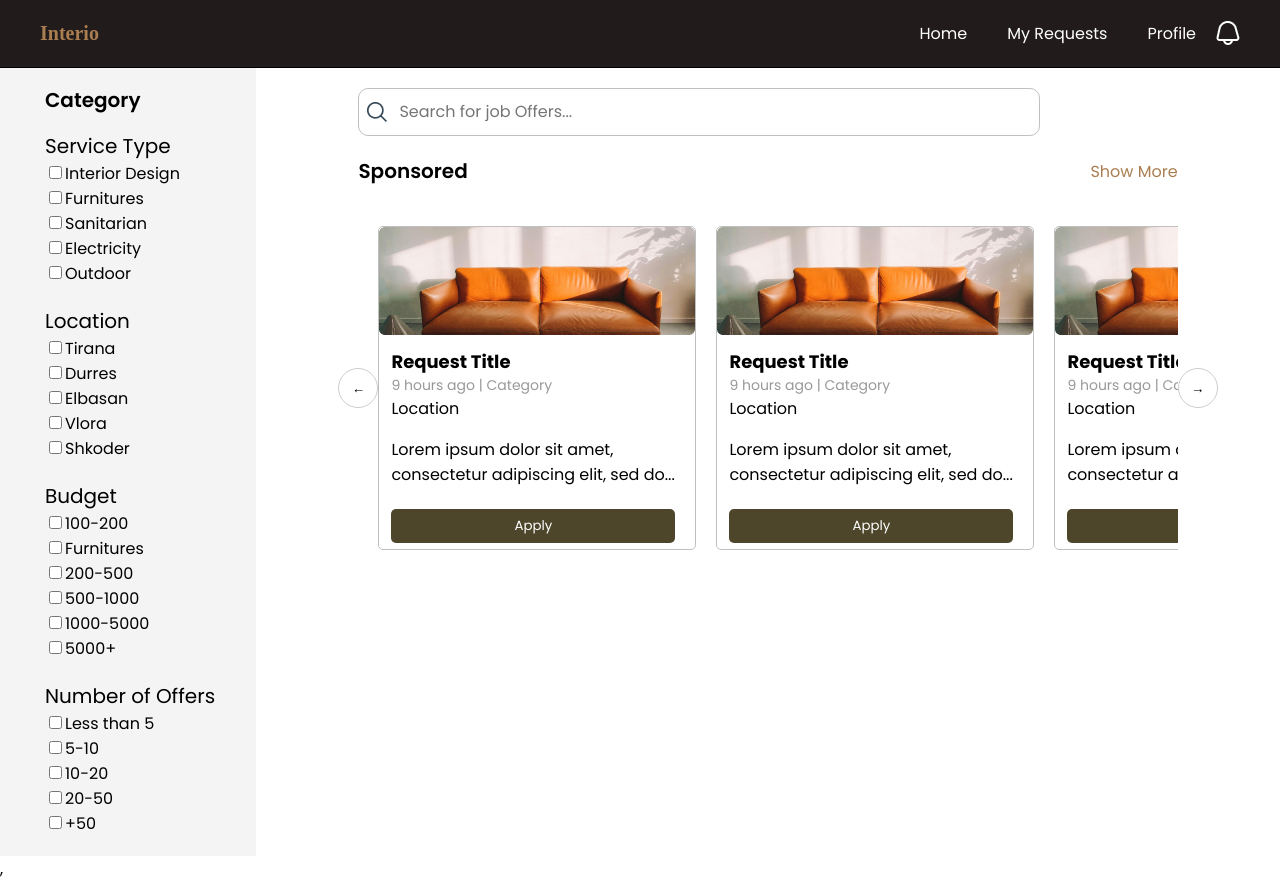
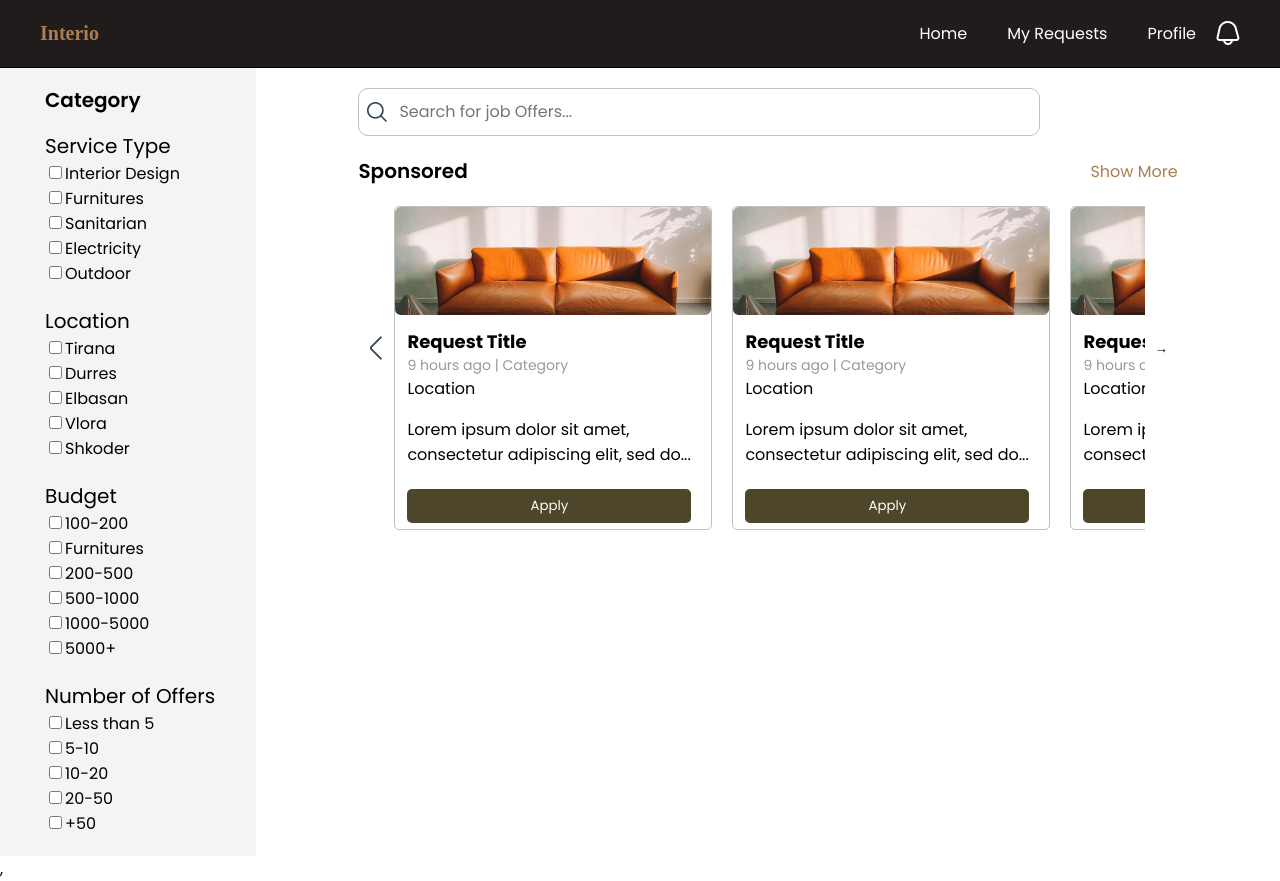
Before and after one commit to joelarapi/Interio-Front-End, a React (Vite) app: page /dashboard in a window 1280 px wide. Built offline with nearby package versions, Linux system fonts and the light colour scheme; a web font is replaced by a local one.

Commit message:
fixed the carousel in the business dashboard , and split the file to the business dashboard , instead of just dashboard

```diff
--- a/src/App.jsx
+++ b/src/App.jsx
@@ -4,7 +4,7 @@ import { Route, Routes } from "react-router-dom";
 import { useLocation } from "react-router-dom";
 import Login from "./Components/Login.jsx";
 import Navbar from "./Components/Navbar.jsx";
-import Dashboard from "./Components/Dashboard/Dashboard.jsx";
+import Dashboard from "./Components/Dashboard/BusinessDashboard.jsx";
 import ClientProfile from "./Components/ClientProfile.jsx";
 import BusinessProfile from "./Components/BusinessProfile.jsx";
 
--- a/src/Components/Dashboard/Dashboard.jsx
+++ b/src/Components/Dashboard/BusinessDashboard.jsx
@@ -2,7 +2,7 @@ import React from "react";
 import classes from "./Dashboard.module.css";
 import DashboardMain from "./DashboardMain";
 
-const Dashboard = () => {
+const BusinessDashboard = () => {
   return (
     <div className={classes.container}>
       <div className={classes.sideContainer}>
@@ -115,4 +115,4 @@ const Dashboard = () => {
   );
 };
 
-export default Dashboard;
+export default BusinessDashboard;
--- a/src/Components/Dashboard/Dashboard.module.css
+++ b/src/Components/Dashboard/Dashboard.module.css
@@ -88,7 +88,9 @@
 
 .card {
   flex: 0 0 auto;
+  min-width: 316px;
   width: 316px;
+  flex-shrink: 0;
   height: 322px;
   border: 1px solid silver;
   border-radius: 5px;
@@ -136,25 +138,31 @@ transition: 0.2s;
 .cardSection {
   display: flex;
   gap: 20px;
-  overflow-x: auto;
+  overflow-x: hidden;
   scroll-behavior: smooth;
-  padding: 20px;
+  /* padding: 20px; */
   -ms-overflow-style: none;
   scrollbar-width: none;
+  width: calc(316px * 3 + 60px);
+  margin: 0 ;
 }
 
 .cardSectionWrapper {
   position: relative;
+  display: flex;
+  align-items: center;
   width: 100%;
+  /* max-width: 1048px; */
+  margin: 0 auto;
 }
 
 .scrollButtonLeft, .scrollButtonRight {
-  position: absolute;
+  position: fixed;
   top: 50%;
   transform: translateY(-50%);
   z-index: 2;
   background-color: inherit;
-  border: 1px solid #ccc;
+  border: none ;
   border-radius: 50%;
   width: 40px;
   height: 40px;
@@ -169,11 +177,13 @@ transition: 0.2s;
 }
 
 .scrollButtonLeft {
-  left: -20px;
+  position: relative;
+  left: 0;
 }
 
 .scrollButtonRight {
-  right: -40px;
+  position: relative;
+  right: 0;
 }
 .cardSection::-webkit-scrollbar {
   display: none;
--- a/src/Components/Dashboard/DashboardMain.jsx
+++ b/src/Components/Dashboard/DashboardMain.jsx
@@ -3,6 +3,7 @@ import loopIcon from "../../icons/search-loop-icon.png";
 import { Link } from "react-router-dom";
 import placeholderImage from "../../icons/placeholder-image-for-posts.png";
 import { useRef } from "react";
+import arrowLeft from '../../icons/left-arrow.png'
 
 const DashboardMain = () => {
   const scrollRef = useRef(null);
@@ -30,9 +31,9 @@ const DashboardMain = () => {
           <div className={classes.cardSectionWrapper}>
             <button
               className={classes.scrollButtonLeft}
-              onClick={() => scroll(-316)}
+              onClick={() => scroll(-336)}
             >
-              &#8592;
+              <img src={arrowLeft}/>
             </button>
 
             <div className={classes.cardSection} ref={scrollRef}>
@@ -110,7 +111,7 @@ const DashboardMain = () => {
 
             <button
                 className={classes.scrollButtonRight}
-                onClick={() => scroll(316)}
+                onClick={() => scroll(336)}
               >
                 &#8594;
               </button>
```
Also changed, not shown: src/icons/left-arrow.png (added).
